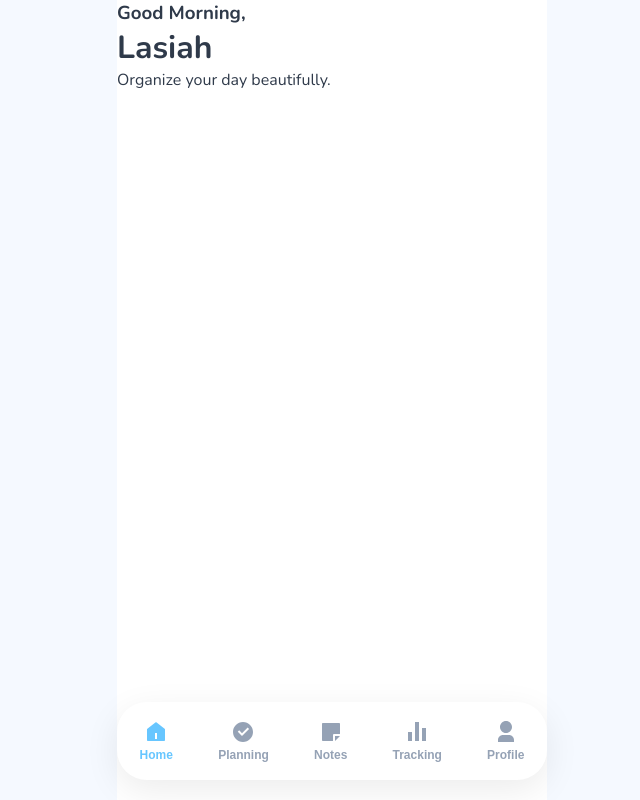
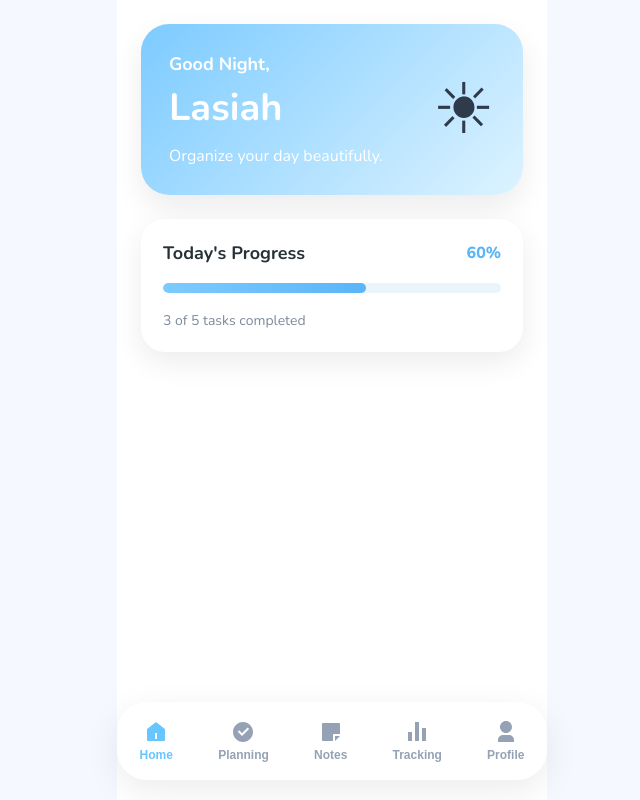
Before and after one commit to lasiah07/daily-planner, a React (Vite) app: page / in a window 1280 px wide. Shown: the whole page, without its empty margins (308-948 px from the left). Built offline with nearby package versions, Linux system fonts and the light colour scheme.

Commit message:
feat: add greeting and progress cards

```diff
--- /dev/null
+++ b/src/components/GreetingCard/GreetingCard.css
@@ -0,0 +1,55 @@
+.greeting-card{
+
+    margin:24px;
+
+    padding:28px;
+
+    border-radius:28px;
+
+    background:linear-gradient(
+        135deg,
+        #7CCBFF,
+        #DDF3FF
+    );
+
+    display:flex;
+
+    justify-content:space-between;
+
+    align-items:center;
+
+    box-shadow:0 12px 30px rgba(0,0,0,.08);
+
+}
+
+.greeting-text h4{
+
+    color:white;
+
+    font-size:18px;
+
+}
+
+.greeting-text h1{
+
+    color:white;
+
+    font-size:38px;
+
+    margin-top:6px;
+
+}
+
+.greeting-text p{
+
+    color:white;
+
+    margin-top:12px;
+
+}
+
+.sun{
+
+    font-size:70px;
+
+}
--- /dev/null
+++ b/src/components/GreetingCard/GreetingCard.jsx
@@ -0,0 +1,37 @@
+import "./GreetingCard.css";
+
+function GreetingCard({ name, quote }) {
+  const hour = new Date().getHours();
+
+  let greeting = "Good Morning";
+
+  if (hour >= 11 && hour < 15) {
+    greeting = "Good Afternoon";
+  } else if (hour >= 15 && hour < 18) {
+    greeting = "Good Evening";
+  } else if (hour >= 18 || hour < 5) {
+    greeting = "Good Night";
+  }
+
+  return (
+    <div className="greeting-card">
+
+      <div className="greeting-text">
+
+        <h4>{greeting},</h4>
+
+        <h1>{name}</h1>
+
+        <p>{quote}</p>
+
+      </div>
+
+      <div className="sun">
+        ☀
+      </div>
+
+    </div>
+  );
+}
+
+export default GreetingCard;
--- /dev/null
+++ b/src/components/ProgressCard/ProgressCard.css
@@ -0,0 +1,49 @@
+.progress-card{
+    background:white;
+    margin:24px;
+    margin-top:10px;
+    padding:22px;
+    border-radius:24px;
+    box-shadow:0 10px 30px rgba(0,0,0,.08);
+}
+
+.progress-header{
+    display:flex;
+    justify-content:space-between;
+    align-items:center;
+}
+
+.progress-header h3{
+    font-size:18px;
+    color:#263238;
+}
+
+.progress-header span{
+    color:#59B5F8;
+    font-weight:800;
+}
+
+.progress-bar{
+    width:100%;
+    height:10px;
+    background:#EAF4FB;
+    border-radius:999px;
+    overflow:hidden;
+    margin:18px 0;
+}
+
+.progress-fill{
+    height:100%;
+    background:linear-gradient(
+        90deg,
+        #7CCBFF,
+        #59B5F8
+    );
+    border-radius:999px;
+    transition:.4s;
+}
+
+.progress-card p{
+    color:#7C8A99;
+    font-size:14px;
+}
--- /dev/null
+++ b/src/components/ProgressCard/ProgressCard.jsx
@@ -0,0 +1,31 @@
+import "./ProgressCard.css";
+
+function ProgressCard({ completed, total }) {
+  const percentage = Math.round((completed / total) * 100);
+
+  return (
+    <div className="progress-card">
+
+      <div className="progress-header">
+        <h3>Today's Progress</h3>
+        <span>{percentage}%</span>
+      </div>
+
+      <div className="progress-bar">
+
+        <div
+          className="progress-fill"
+          style={{ width: `${percentage}%` }}
+        ></div>
+
+      </div>
+
+      <p>
+        {completed} of {total} tasks completed
+      </p>
+
+    </div>
+  );
+}
+
+export default ProgressCard;
--- /dev/null
+++ b/src/data/dummyData.js
@@ -0,0 +1,37 @@
+export const user = {
+  name: "Lasiah",
+  quote: "Organize your day beautifully.",
+};
+
+export const progress = {
+  completed: 3,
+  total: 5,
+};
+
+export const tasks = [
+  {
+    id: 1,
+    title: "Belajar React",
+    completed: true,
+  },
+  {
+    id: 2,
+    title: "Upload ke GitHub",
+    completed: true,
+  },
+  {
+    id: 3,
+    title: "Belajar Firebase",
+    completed: false,
+  },
+  {
+    id: 4,
+    title: "Membaca 10 halaman",
+    completed: false,
+  },
+  {
+    id: 5,
+    title: "Olahraga",
+    completed: true,
+  },
+];
--- a/src/pages/Home/Home.jsx
+++ b/src/pages/Home/Home.jsx
@@ -1,13 +1,27 @@
 import "./Home.css";
 
-import Header from "../../components/Header/Header";
+import GreetingCard from "../../components/GreetingCard/GreetingCard";
+import ProgressCard from "../../components/ProgressCard/ProgressCard";
 import BottomNavigation from "../../components/BottomNavigation/BottomNavigation";
+
+import { user, progress } from "../../data/dummyData";
 
 function Home() {
   return (
     <div className="home">
-      <Header />
+
+      <GreetingCard
+        name={user.name}
+        quote={user.quote}
+      />
+
+      <ProgressCard
+        completed={progress.completed}
+        total={progress.total}
+      />
+
       <BottomNavigation />
+
     </div>
   );
 }
```
